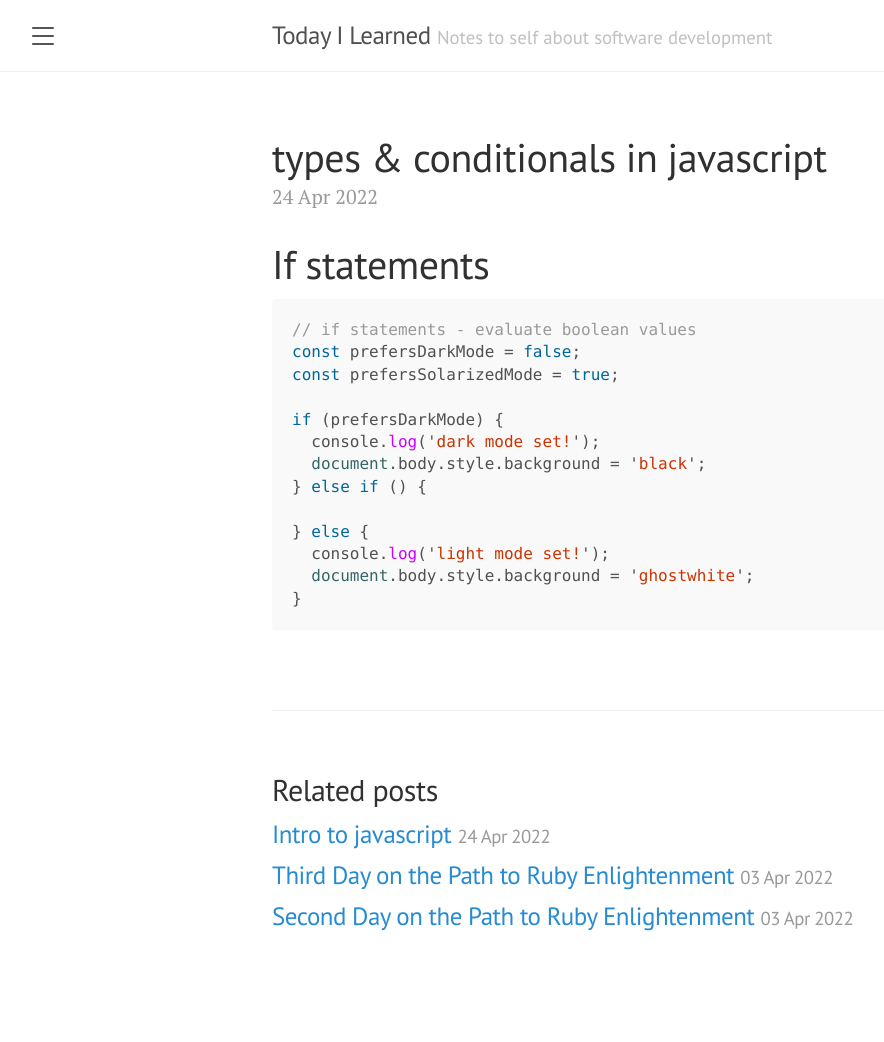
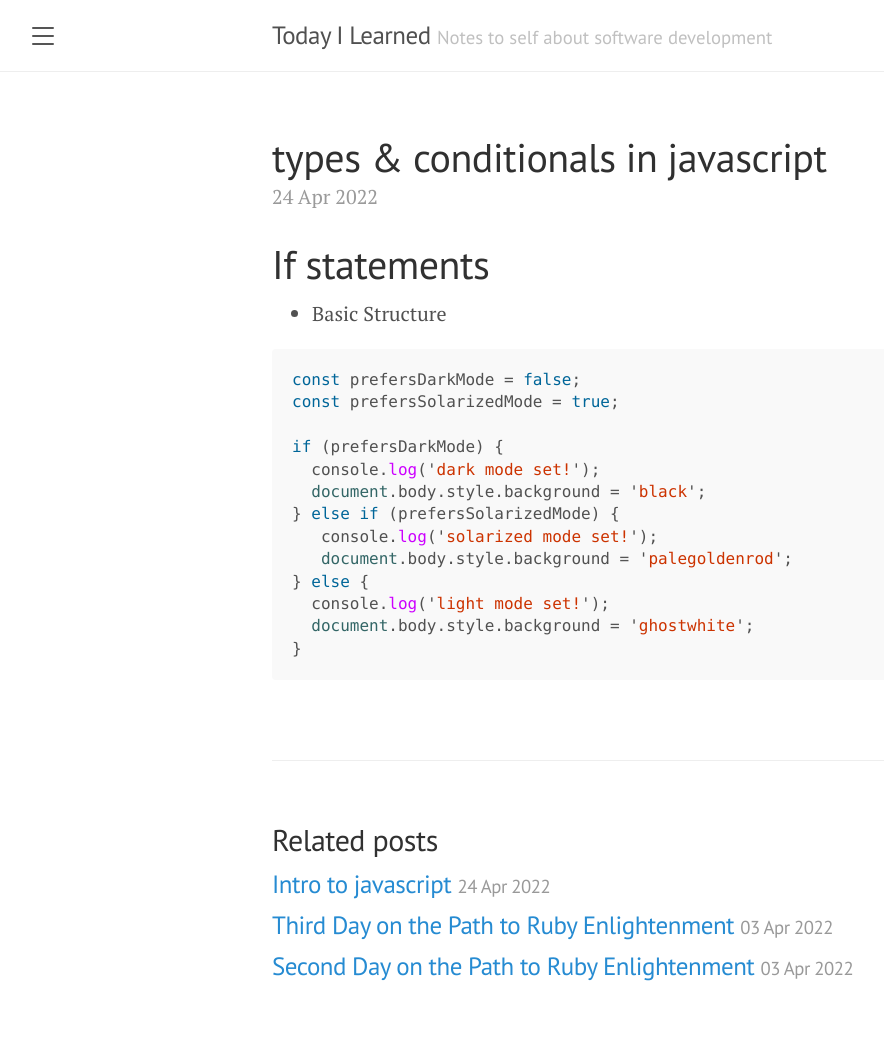
Before and after one commit to KevinDelaFuente/til, a Jekyll site: the page built from _posts/2022-04-24- Types & Conditionals in Javascript.md, in a window 1280 px wide. Shown: the whole page, without its empty margins (8-892 px from the left). Built offline with Jekyll 4.4.1, drawn with Linux system fonts in a browser that asks for light colours; our own code applies the rules of GitHub Pages for plain Markdown files; before the commit the page ends 992 px from its top, so only the background shows below that.

Commit message:
Update 2022-04-24- Types & Conditionals in Javascript.md

````diff
--- a/_posts/2022-04-24- Types & Conditionals in Javascript.md
+++ b/_posts/2022-04-24- Types & Conditionals in Javascript.md
@@ -1,14 +1,17 @@
 # If statements
+
+- Basic Structure
+
 ```javascript
-// if statements - evaluate boolean values
 const prefersDarkMode = false;
 const prefersSolarizedMode = true;
 
 if (prefersDarkMode) {
   console.log('dark mode set!');
   document.body.style.background = 'black';
-} else if () {
-
+} else if (prefersSolarizedMode) {
+   console.log('solarized mode set!');
+   document.body.style.background = 'palegoldenrod';
 } else {
   console.log('light mode set!');
   document.body.style.background = 'ghostwhite';
````
